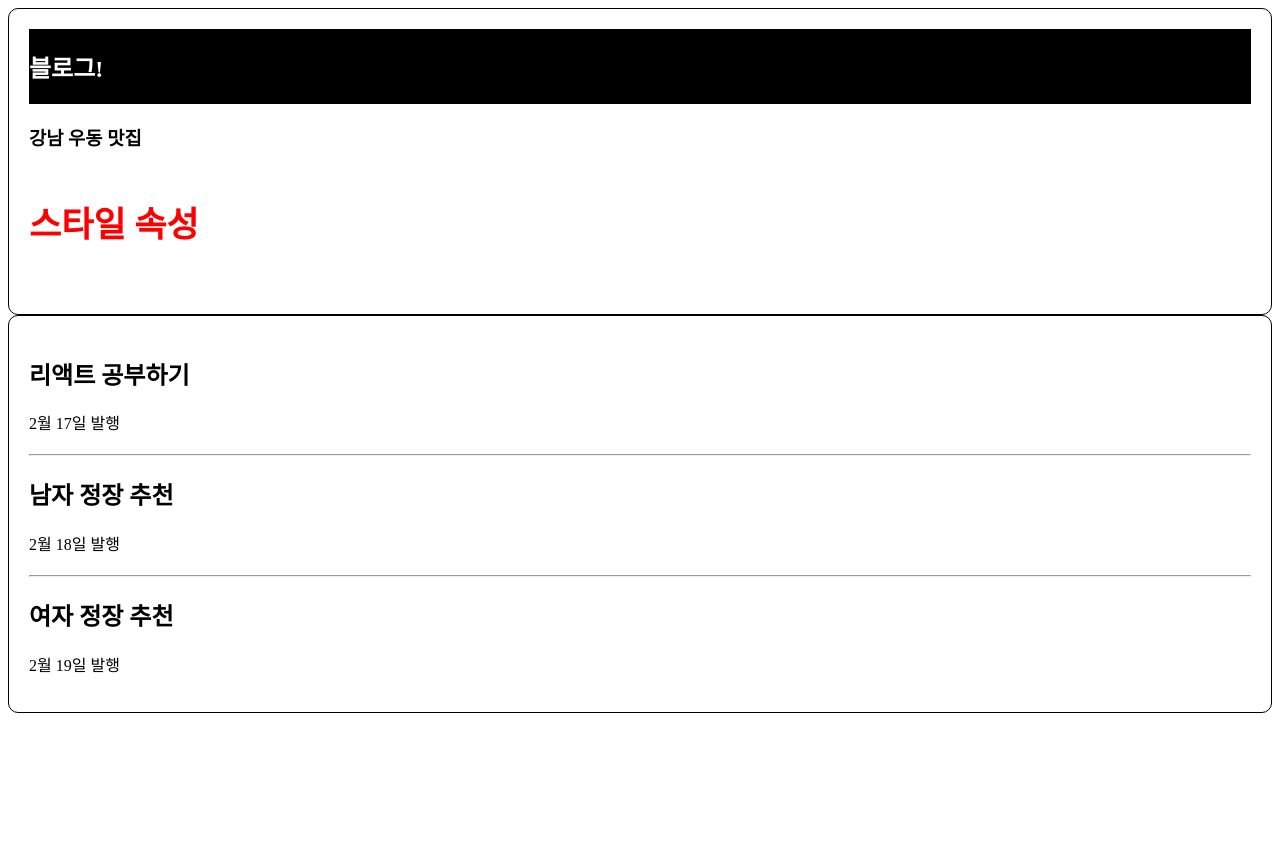
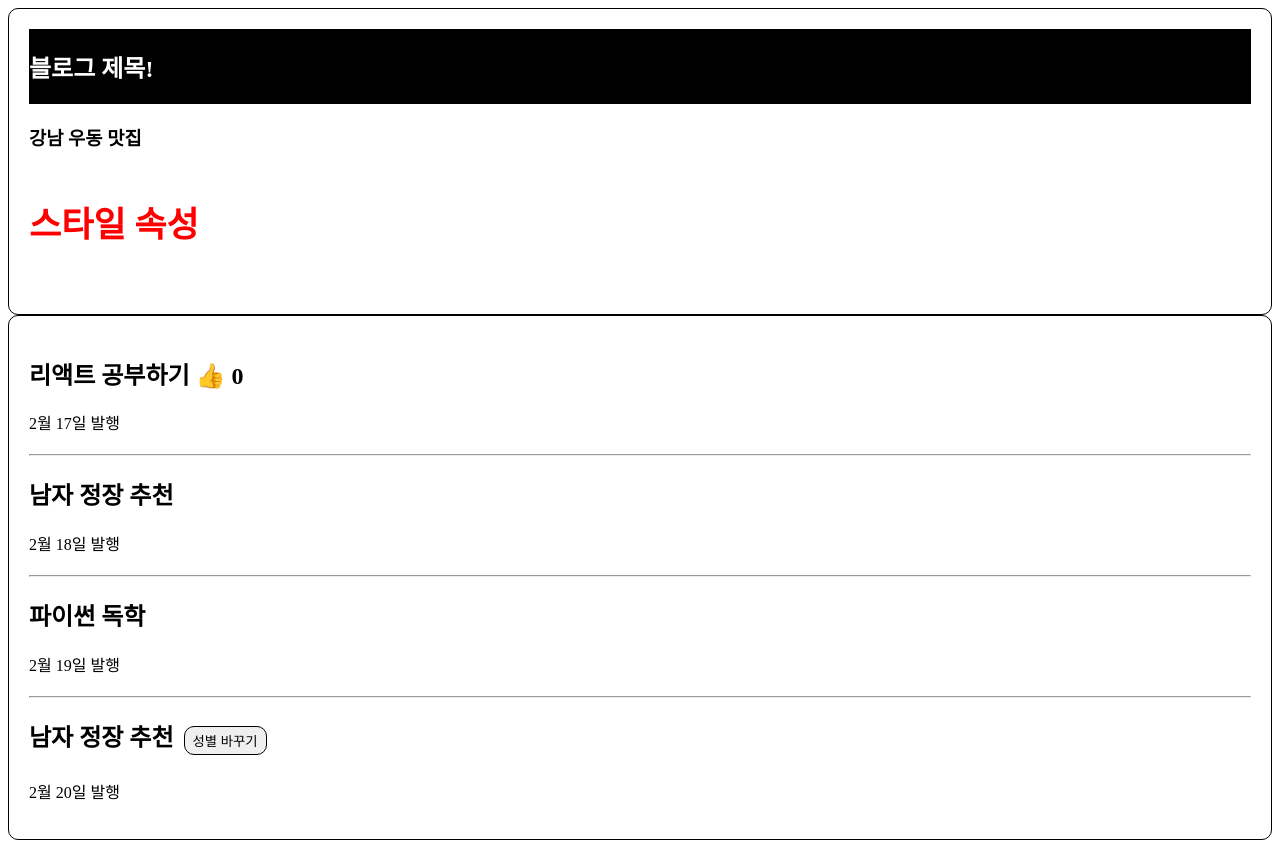
Before and after one commit to kwnam0814/Study-React-v2, a React (Vite) app in the folder my-react-app/: page / in a window 1280 px wide. Before the commit the page ends 800 px from the top, so only its background shows below. Built offline with nearby package versions, Linux system fonts and the light colour scheme.

Commit message:
버튼 기능개발 + state변경

```diff
--- a/my-react-app/src/App.jsx
+++ b/my-react-app/src/App.jsx
@@ -5,29 +5,35 @@ import "./App.css";
 const App = () => {
   let post = "강남 우동 맛집";
 
-  const [Title1, setTitle1] = useState("리액트 공부하기");
-  const [Title2, setTitle2] = useState("남자 정장 추천");
-  const [Title3, setTitle3] = useState("여자 정장 추천");
+  const [Title, setTitle] = useState([
+    "리액트 공부하기",
+    "남자 정장 추천",
+    "파이썬 독학",
+  ]);
+
   // 자주 변경될 것 같은 html 부분은 state로 만들어놓기
   // Title 자리 : "리액트 공부하기" 같은 자료가 들어있음
   // setTitle 자리 : state 변경을 도와주는 함수가 들어있음
 
-  // 배열 하나로 깔끔하게 관리하는 법
-  // const [titles, setTitles] = useState([
-  //   "리액트 공부하기",
-  //   "남자 정장 추천",
-  //   "여자 정장 추천",
-  // ]);
+  // 이런 식으로도 가능함
+  // const [Title1, setTitle1] = useState("리액트 공부하기");
+  // const [Title2, setTitle2] = useState("남자 정장 추천");
+  // const [Title3, setTitle3] = useState("여자 정장 추천");
 
-  // 화면에 뿌릴 때는?
-  // <h1>{titles[0]}</h1>
+  let [Like, setLike] = useState(0);
+
+  const [Gender, setGender] = useState("남자");
+
+  function Count() {
+    console.log(1);
+  }
 
   return (
     <>
       <div className="card">
         {/* class가 아니라 className */}
         <div className="black-nav">
-          <h2 id={post}>블로그!</h2>
+          <h2 id={post}>블로그 제목!</h2>
         </div>
         <div>
           {/* 변수 넣을 때(데이터바인딩)는 {중괄호} */}
@@ -40,22 +46,50 @@ const App = () => {
       </div>
       <div className="list card">
         <div>
-          <h2>{Title1}</h2>
+          <h2>
+            {Title[0]}{" "}
+            <span
+              onClick={() => {
+                setLike(Like + 1);
+              }}
+            >
+              👍
+            </span>{" "}
+            {Like}
+          </h2>
           <p>2월 17일 발행</p>
         </div>
 
         <hr />
 
         <div>
-          <h2>{Title2}</h2>
+          <h2>{Title[1]}</h2>
           <p>2월 18일 발행</p>
         </div>
 
         <hr />
 
         <div>
-          <h2>{Title3}</h2>
+          <h2>{Title[2]}</h2>
           <p>2월 19일 발행</p>
+        </div>
+
+        <hr />
+
+        <div>
+          <h2>
+            {Gender} 정장 추천{" "}
+            <button
+              className="button"
+              onClick={() => {
+                // Gender가 "남자"면 "여자"로 바꾸고, 아니면 "남자"로 바꿔라
+                setGender(Gender === "남자" ? "여자" : "남자");
+              }}
+            >
+              성별 바꾸기
+            </button>
+          </h2>
+          <p>2월 20일 발행</p>
         </div>
       </div>
     </>
```
